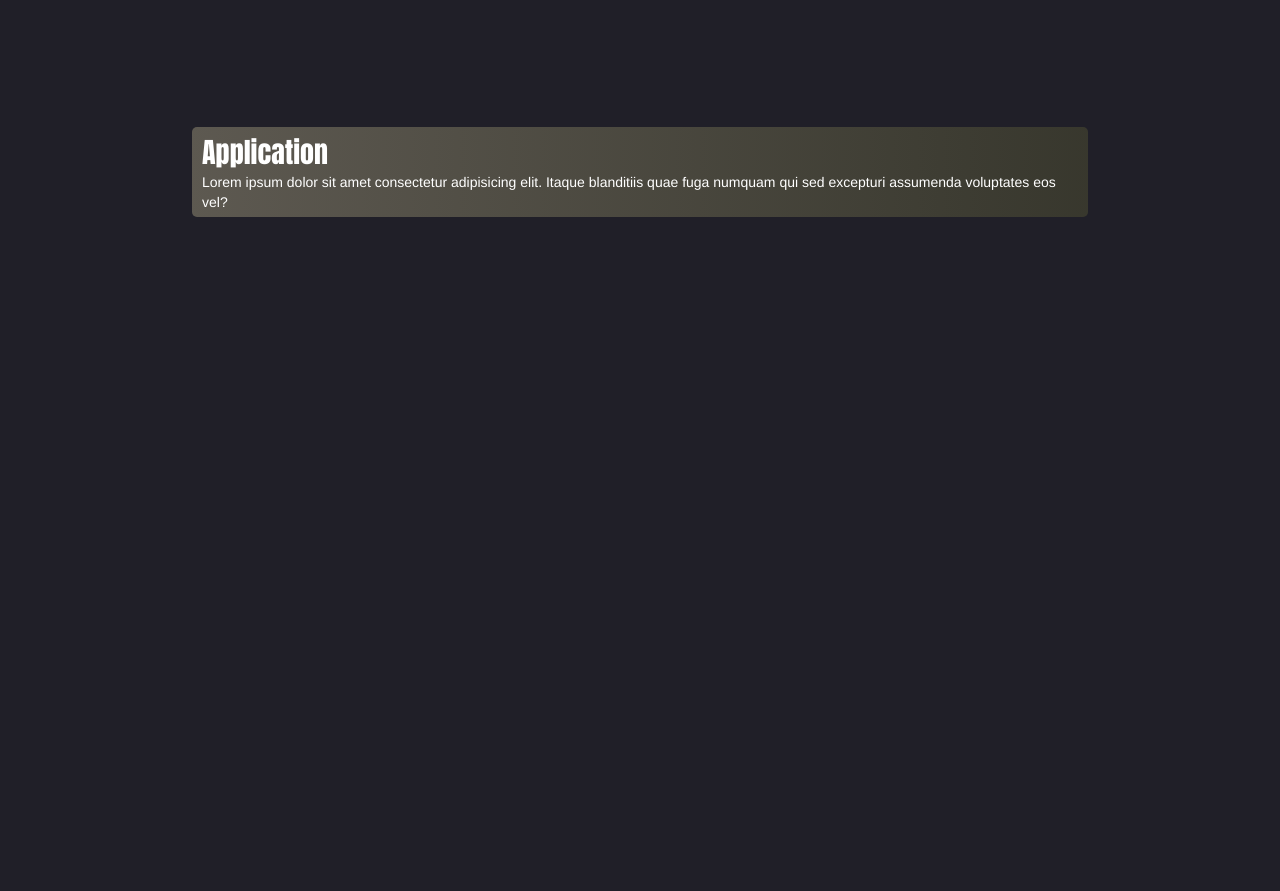
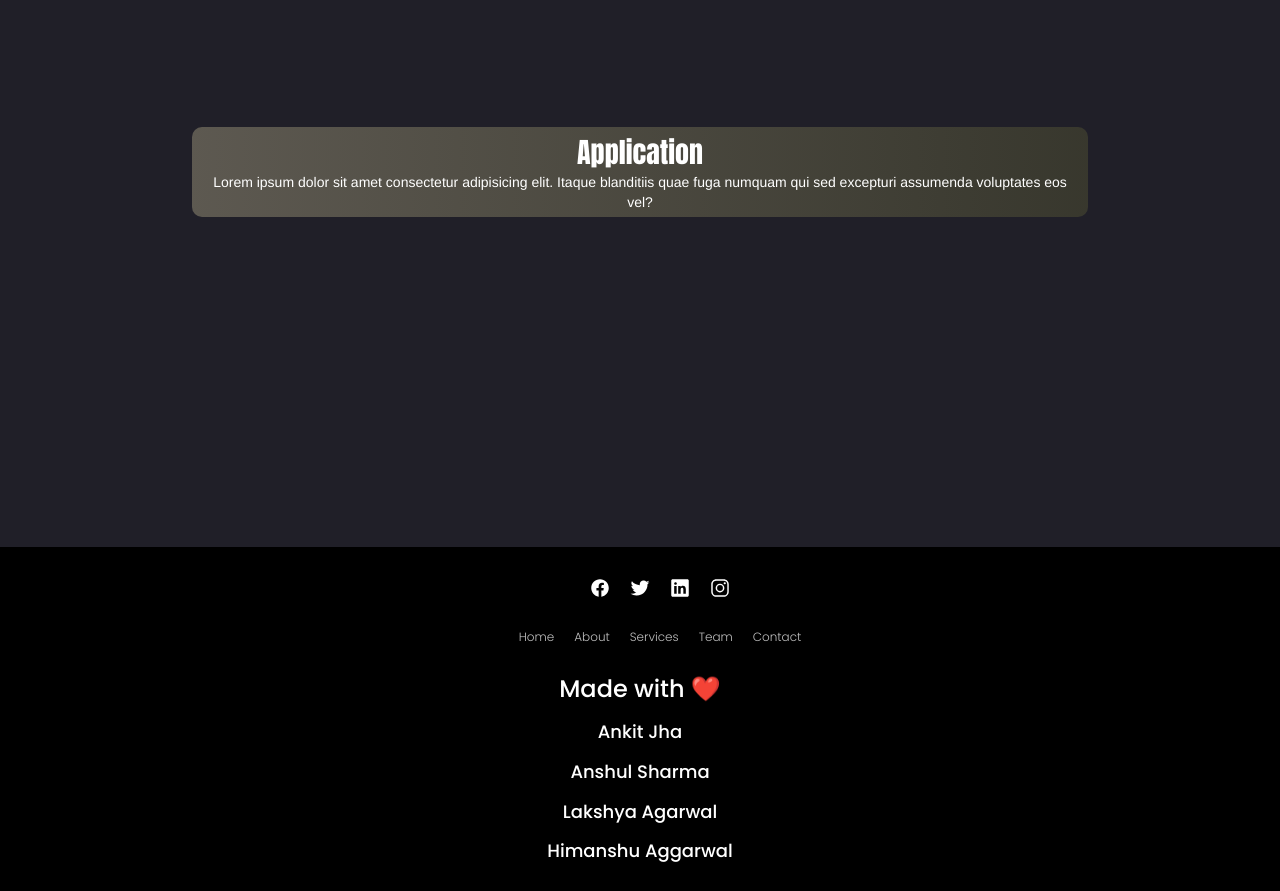
Before and after one commit to 18ankitjha/Knapsack, a plain HTML site: page index.html in a window 1280 px wide. Shown: the part 1580-2471 px from the top of the page. Before the commit the page ends 2127 px from the top, so only its background shows below. Drawn offline with nearby package versions, Linux system fonts and the light colour scheme.

Commit message:
modified background

```diff
--- a/index.html
+++ b/index.html
@@ -8,7 +8,8 @@
     <script src="//code.jquery.com/jquery-1.12.0.min.js"></script>
     <link
       rel="apple-touch-icon"
-      sizes="180x180"1
+      sizes="180x180"
+      1
       href="../DAA_PRJ/favicon/favicon-32x32.png"
     />
     <link
@@ -42,9 +43,12 @@
       href="path/to/font-awesome/css/font-awesome.min.css"
     />
     <script src="index.js" defer></script>
-    <link rel="preconnect" href="https://fonts.googleapis.com">
-    <link rel="preconnect" href="https://fonts.gstatic.com" crossorigin>
-    <link href="https://fonts.googleapis.com/css2?family=Anton&display=swap" rel="stylesheet">
+    <link rel="preconnect" href="https://fonts.googleapis.com" />
+    <link rel="preconnect" href="https://fonts.gstatic.com" crossorigin />
+    <link
+      href="https://fonts.googleapis.com/css2?family=Anton&display=swap"
+      rel="stylesheet"
+    />
     <link href="styles.css" rel="stylesheet" />
   </head>
   <body>
@@ -52,7 +56,7 @@
       <div class="container">
         <div class="accent-title">DAA Project</div>
         <ul>
-          <li><a href="#problem">Problem</a></li>
+          <li><a href="#">Problem</a></li>
           <li><a href="#approaches">Approach</a></li>
           <li><a href="#Calculator">Calculator</a></li>
           <li><a href="#application">Application</a></li>
@@ -60,43 +64,53 @@
       </div>
     </header>
     <main>
+      <div id="approaches"></div>
       <div class="contain">
-        <div class="accent-title" id="problem">
-          Problem Statement
-        </div>
+        <div class="accent-title">Problem Statement</div>
         <div>
-          Lorem ipsum dolor sit amet consectetur adipisicing elit. Itaque blanditiis quae fuga numquam qui sed excepturi assumenda voluptates eos vel?
+          Lorem ipsum dolor sit amet consectetur adipisicing elit. Itaque
+          blanditiis quae fuga numquam qui sed excepturi assumenda voluptates
+          eos vel?
         </div>
       </div>
       <div class="contain">
-        <div class="accent-title"  id="approaches">
-          Approach 1
-        </div>
+        <div class="accent-title" >Approach 1</div>
         <div>
-          Lorem ipsum dolor sit amet consectetur adipisicing elit. Sed voluptatem aliquam voluptatum et ut deserunt maiores iusto, reiciendis veritatis! Molestiae.
-          Lorem ipsum dolor, sit amet consectetur adipisicing elit. Quas aliquam dicta consequuntur alias officia repellendus harum quo omnis provident rem! Dolores omnis error officiis quisquam consequuntur tempore molestias cum laudantium libero, nihil minus rerum dolore molestiae, eius alias excepturi pariatur dignissimos nulla quidem. Aperiam saepe non, perferendis commodi inventore dolor.
+          Lorem ipsum dolor sit amet consectetur adipisicing elit. Sed
+          voluptatem aliquam voluptatum et ut deserunt maiores iusto, reiciendis
+          veritatis! Molestiae. Lorem ipsum dolor, sit amet consectetur
+          adipisicing elit. Quas aliquam dicta consequuntur alias officia
+          repellendus harum quo omnis provident rem! Dolores omnis error
+          officiis quisquam consequuntur tempore molestias cum laudantium
+          libero, nihil minus rerum dolore molestiae, eius alias excepturi
+          pariatur dignissimos nulla quidem. Aperiam saepe non, perferendis
+          commodi inventore dolor.
         </div>
       </div>
       <div class="contain">
-        <div class="accent-title">
-          Approach 2
-        </div>
+        <div class="accent-title">Approach 2</div>
         <div>
-          Lorem ipsum dolor sit amet consectetur adipisicing elit. Sed voluptatem aliquam voluptatum et ut deserunt maiores iusto, reiciendis veritatis! Molestiae.
-          Lorem ipsum dolor, sit amet consectetur adipisicing elit. Quas aliquam dicta consequuntur alias officia repellendus harum quo omnis provident rem! Dolores omnis error officiis quisquam consequuntur tempore molestias cum laudantium libero, nihil minus rerum dolore molestiae, eius alias excepturi pariatur dignissimos nulla quidem. Aperiam saepe non, perferendis commodi inventore dolor.
+          Lorem ipsum dolor sit amet consectetur adipisicing elit. Sed
+          voluptatem aliquam voluptatum et ut deserunt maiores iusto, reiciendis
+          veritatis! Molestiae. Lorem ipsum dolor, sit amet consectetur
+          adipisicing elit. Quas aliquam dicta consequuntur alias officia
+          repellendus harum quo omnis provident rem! Dolores omnis error
+          officiis quisquam consequuntur tempore molestias cum laudantium
+          libero, nihil minus rerum dolore molestiae, eius alias excepturi
+          pariatur dignissimos nulla quidem. Aperiam saepe non, perferendis
+          commodi inventore dolor.
         </div>
       </div>
+    </main>
 
-    </main >
-
-
+    <div id="Calculator"></div>
     <section class="section section-dark rad">
       <div class="text-center page-header">
         <h2 id="kcap" class="grad8">KNAPSACK MAX PROFIT CALCULATOR</h2>
       </div>
-      <div class="container hide1" id="Calculator">
+      <div class="container hide1" >
         <div class="row justify-content-md-center mrg1">
-          <div class="col-md-6">
+          <div class="col-md-6 ">
             <div class="input-group">
               <div class="input-group-addon">
                 <!-- <span class="glyphicon glyphicon-shopping-cart"></span> -->
@@ -171,20 +185,62 @@
       </div>
 
       <main>
-        <div class="contain" id="#application">
-          <div class="accent-title">
-            Application
-          </div>
+        <div id="application"></div>
+        <div class="contain">
+          <div class="accent-title" >Application</div>
           <div>
-            Lorem ipsum dolor sit amet consectetur adipisicing elit. Itaque blanditiis quae fuga numquam qui sed excepturi assumenda voluptates eos vel?
+            Lorem ipsum dolor sit amet consectetur adipisicing elit. Itaque
+            blanditiis quae fuga numquam qui sed excepturi assumenda voluptates
+            eos vel?
           </div>
         </div>
+      </main>
+    </section>
 
+    <footer class="footer">
 
-
-      </main>
-
-
-    </section>
+      <ul class="social-icon">
+        <li class="social-icon__item">
+          <a class="social-icon__link" href="#">
+            <ion-icon name="logo-facebook"></ion-icon>
+          </a>
+        </li>
+        <li class="social-icon__item">
+          <a class="social-icon__link" href="#">
+            <ion-icon name="logo-twitter"></ion-icon>
+          </a>
+        </li>
+        <li class="social-icon__item">
+          <a class="social-icon__link" href="#">
+            <ion-icon name="logo-linkedin"></ion-icon>
+          </a>
+        </li>
+        <li class="social-icon__item">
+          <a class="social-icon__link" href="#">
+            <ion-icon name="logo-instagram"></ion-icon>
+          </a>
+        </li>
+      </ul>
+      <ul class="menu">
+        <li class="menu__item"><a class="menu__link" href="#">Home</a></li>
+        <li class="menu__item"><a class="menu__link" href="#">About</a></li>
+        <li class="menu__item"><a class="menu__link" href="#">Services</a></li>
+        <li class="menu__item"><a class="menu__link" href="#">Team</a></li>
+        <li class="menu__item"><a class="menu__link" href="#">Contact</a></li>
+      </ul>
+      <h3>Made with ❤️</h3>
+      <h4>Ankit Jha</h4>
+      <h4>Anshul Sharma</h4>
+      <h4>Lakshya Agarwal</h4>
+      <h4>Himanshu Aggarwal</h4>
+    </footer>
+    <script
+      type="module"
+      src="https://unpkg.com/ionicons@5.5.2/dist/ionicons/ionicons.esm.js"
+    ></script>
+    <script
+      nomodule
+      src="https://unpkg.com/ionicons@5.5.2/dist/ionicons/ionicons.js"
+    ></script>
   </body>
 </html>
--- a/index.js
+++ b/index.js
@@ -106,7 +106,7 @@ function knapsackAlgorithm() {
         }
         else if(knapsackCapacity != 0) {
             knapsackResultantProfit = +knapsackResultantProfit + +(profit[i] * (knapsackCapacity / weight[i]))
-            tempList[tempList.indexOf(profit[i])] = knapsackCapacity + "/" + weight[i]
+            tempList[tempList.indexOf(profit[i])] = knapsackCapacity/weight[i];
             knapsackCapacity = 0
         }
         else {
--- a/styles.scss
+++ b/styles.scss
@@ -45,30 +45,53 @@ main{
     justify-content: center;
     align-items: center;
     flex-direction: column;
+    .accent-title{
+        text-align: center;
+    }
 }
 .contain{
     width:70%;
     margin-bottom: 30px;
     background: linear-gradient(270deg, #2a2b20, #998f8a, #171818);
+    // background-image: url(original.gif);
     background-size: 600% 600%;
-    border-radius: 5px;
+    border-radius: 10px;
     padding: 5px 10px;
     -webkit-animation: containergradient 30s ease infinite;
     -moz-animation: containergradient 30s ease infinite;
     animation: containergradient 15s ease infinite;
+    padding: 30px auto;
+    text-align: center;
 }
+
 .container{
     .btn-table{
         background-color: orange;
         width: 80%;
         padding: 15px;
         margin: 8px ;
+        &:hover{
+            background-color: RED;
+            color: black;
+            // font-weight: bold;
+            transition-duration: 0.8s;
+            // font-size: large;
+            // transition-delay: 3s;
+        }
     }
     .btn-calculate{
         padding: 15px;
         margin: 8px ;
         background-color: orangered;
         width: 80%;
+        &:hover{
+            background-color: RED;
+            color: black;
+            // font-weight: bold;
+            transition-duration: 0.8s;
+            // font-size: large;
+            // transition-delay: 3s;
+        }
 
     }
 }
@@ -88,12 +111,78 @@ main{
     100%{background-position:0% 50%}
 }
 
+.gradx{
+    color:orange;
+}
 .accent-title{
     font-size: 28px;
     font-family: 'Anton', sans-serif;
+    padding: 30px auto;
 }
 
 body{
     background-color: #201f28;
     color: #fff;
 }
+@import url("https://fonts.googleapis.com/css2?family=Poppins:wght@200;300;400;500;600;700;800;900&display=swap");
+
+.footer {
+    font-family: "Poppins", sans-serif;
+    position: relative;
+    width: 100%;
+    background: black;
+    min-height: 100px;
+    padding: 20px 50px;
+    display: flex;
+    justify-content: center;
+    align-items: center;
+    flex-direction: column;
+  }
+
+  .social-icon,
+  .menu {
+    position: relative;
+    display: flex;
+    justify-content: center;
+    align-items: center;
+    margin: 10px 0;
+    flex-wrap: wrap;
+  }
+
+  .social-icon__item,
+  .menu__item {
+    list-style: none;
+  }
+
+  .social-icon__link {
+    font-size: 2rem;
+    color: #fff;
+    margin: 0 10px;
+    display: inline-block;
+    transition: 0.5s;
+  }
+  .social-icon__link:hover {
+    transform: translateY(-10px);
+  }
+
+  .menu__link {
+    font-size: 1.2rem;
+    color: #fff;
+    margin: 0 10px;
+    display: inline-block;
+    transition: 0.5s;
+    text-decoration: none;
+    opacity: 0.75;
+    font-weight: 300;
+  }
+
+  .menu__link:hover {
+    opacity: 1;
+  }
+
+  .footer p {
+    color: #fff;
+    margin: 15px 0 10px 0;
+    font-size: 1rem;
+    font-weight: 300;
+  }
```
Also changed, not shown: styles.css, 1 other file.
